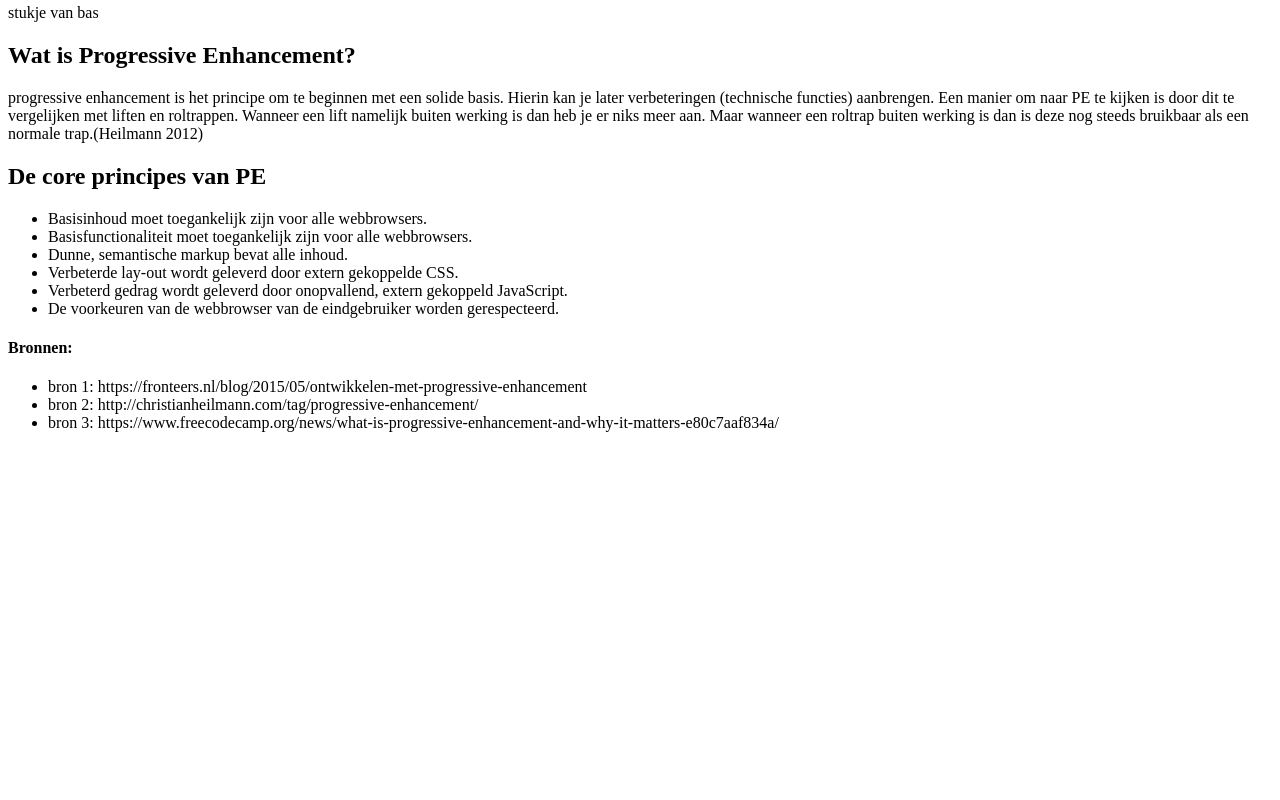
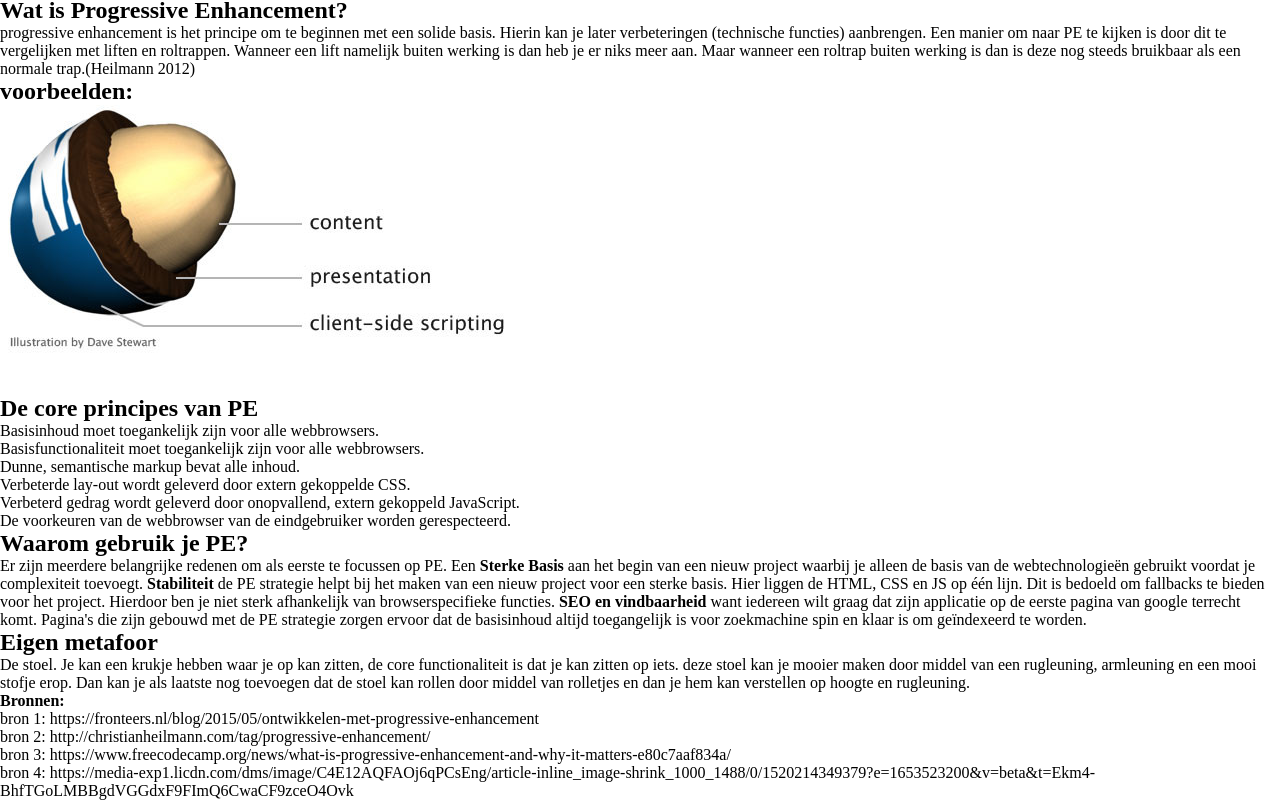
Before and after one commit to jody29/progressive_enhancement, a plain HTML site: page index.html in a window 1280 px wide. Shown: the part 76-876 px from the top of the page. Before the commit the page ends 800 px from the top, so only its background shows below. Drawn offline with Linux system fonts and the light colour scheme.

Commit message:
added the HTML

```diff
--- a/index.html
+++ b/index.html
@@ -5,19 +5,34 @@
     <meta http-equiv="X-UA-Compatible" content="IE=edge">
     <meta name="viewport" content="width=device-width, initial-scale=1.0">
     <script src="scripts/script.js"></script>
-    <style href="styles/style.css" styletype="stylesheet"></style>
+    <link href="styles/style.css" rel="stylesheet">
     <title>Progressive Enhancement</title>
 </head>
 <body>
     <main>
         <h1>Bas, Joep, Jody</h1>
         <p>stukje van bas</p>
+
+
+        <details>
+            <summary>Epcot Center</summary>
+            <p>Epcot is a theme park at Walt Disney World Resort featuring exciting attractions, international pavilions, award-winning fireworks and seasonal special events.</p>
+          </details>
         <section>
             <h2>Wat is Progressive Enhancement?</h2>
             <p>progressive enhancement is het principe om te beginnen met een solide basis. Hierin kan je later verbeteringen (technische functies) aanbrengen.
                 Een manier om naar PE te kijken is door dit te vergelijken met liften en roltrappen. Wanneer een lift namelijk buiten werking is dan heb je er niks meer aan.
                 Maar wanneer een roltrap buiten werking is dan is deze nog steeds bruikbaar als een normale trap.(Heilmann 2012)
             </p>
+        </section>
+        <section>
+            <h2>voorbeelden:</h2>
+            <ul>
+                <li><img src="img/Prog_enhanc_1.jpg" alt="progressive enhancement voorbeeld van een M&M"></li>
+                <li></li>
+                <li></li>
+            </ul>
+
         </section>
         <section>
             <h2>De core principes van PE</h2>
@@ -29,15 +44,27 @@
                 <li>Verbeterd gedrag wordt geleverd door onopvallend, extern gekoppeld JavaScript.</li>
                 <li>De voorkeuren van de webbrowser van de eindgebruiker worden gerespecteerd.</li>
             </ul>
-
-
-
-
-
-
-
-
-            <p></p>
+        </section>
+        <section>
+            <h2>Waarom gebruik je PE?</h2>
+            <p>Er zijn meerdere belangrijke redenen om als eerste te focussen op PE.
+                Een <b>Sterke Basis</b> aan het begin van een nieuw project waarbij je alleen de basis van de
+                 webtechnologieën gebruikt voordat je complexiteit toevoegt. <b>Stabiliteit</b> de PE
+                 strategie helpt bij het maken van een nieuw project voor een sterke basis.
+                 Hier liggen de HTML, CSS en JS op één lijn. Dit is bedoeld om fallbacks te
+                 bieden voor het project. Hierdoor ben je niet sterk afhankelijk van browserspecifieke
+                 functies. <b>SEO en vindbaarheid</b> want iedereen wilt graag dat zijn applicatie op de
+                 eerste pagina van google terrecht komt. Pagina's die zijn gebouwd met de PE strategie
+                 zorgen ervoor dat de basisinhoud altijd toegangelijk is voor zoekmachine spin en klaar
+                 is om geïndexeerd te worden.</p>
+        </section>
+        <section>
+            <h2>Eigen metafoor</h2>
+            <p>De stoel. Je kan een krukje hebben waar je op kan zitten, de core functionaliteit is dat je kan zitten op iets.
+                deze stoel kan je mooier maken door middel van een rugleuning, armleuning en een mooi stofje erop.
+                Dan kan je als laatste nog toevoegen dat de stoel kan rollen door middel van rolletjes
+                en dan je hem kan verstellen op hoogte en rugleuning.
+            </p>
         </section>
     </main>
     <footer>
@@ -46,7 +73,7 @@
             <li>bron 1: https://fronteers.nl/blog/2015/05/ontwikkelen-met-progressive-enhancement</li>
             <li>bron 2: http://christianheilmann.com/tag/progressive-enhancement/</li>
             <li>bron 3: https://www.freecodecamp.org/news/what-is-progressive-enhancement-and-why-it-matters-e80c7aaf834a/</li>
-
+            <li>bron 4: https://media-exp1.licdn.com/dms/image/C4E12AQFAOj6qPCsEng/article-inline_image-shrink_1000_1488/0/1520214349379?e=1653523200&v=beta&t=Ekm4-BhfTGoLMBBgdVGGdxF9FImQ6CwaCF9zceO4Ovk</li>
         </ul>
     </footer>
 
```
Also changed, not shown: img/Prog_enhanc_1.jpg (added).
